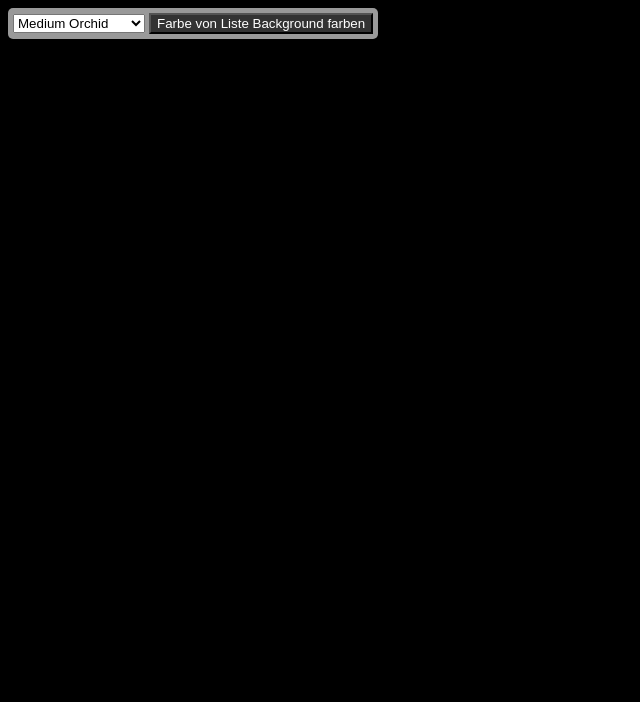
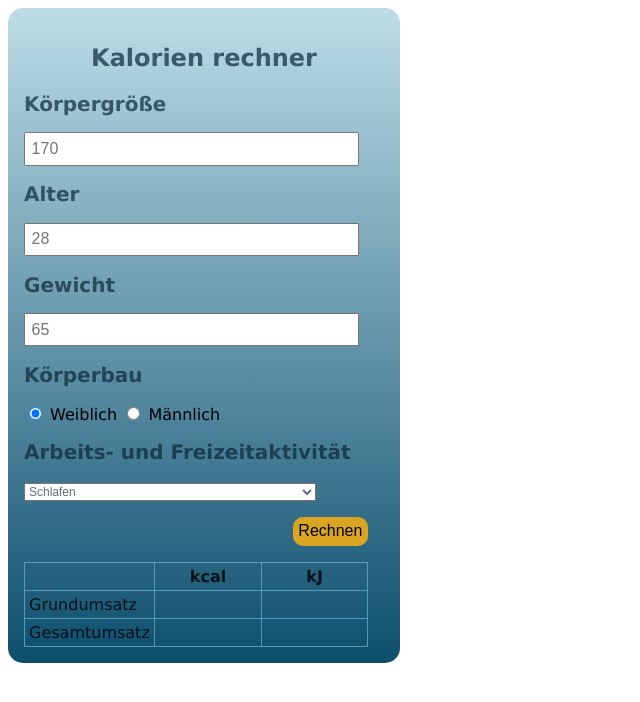
Before and after one commit to illy1990/DOM, a plain HTML site: page index.html in a window 1280 px wide. Shown: the whole page, without its empty margins (0-640 px from the left). Drawn offline with Linux system fonts and the light colour scheme.

Commit message:
CSS Und HTML

```diff
--- a/assets/css/style.css
+++ b/assets/css/style.css
@@ -112,7 +112,8 @@ li a:hover:not(.active) {
 
 /* <!-- ------- Aufgabe 4 ------- CodeFlow Übung lev2_3: getElementsByTagName ------- --> */
 /* <!-- ------- Aufgabe 5 ------- CodeFlow Übung lev2_4: DOM Background Colors ------- --> */
-form {
+
+/* form {
     padding: 5px;
     display: inline-block;
     background: #999;
@@ -122,6 +123,96 @@ form {
 input {
     background: #333;
     color: white;
+} */
+
+/* < !-- ------- Aufgabe 5 ------- CodeFlow Übung lev2_4: DOM Background Colors ------- -->*/
+/* <!-- ------- Aufgabe 6 ------- Projekt lev3_3: Kalorien-Rechner ------- --> */
+
+body {
+    font-family: 'Lucida Sans', 'Lucida Sans Regular', 'Lucida Grande', 'Lucida Sans Unicode', Geneva, Verdana, sans-serif;
 }
 
-/* < !-- ------- Aufgabe 5 ------- CodeFlow Übung lev2_4: DOM Background Colors ------- -->*/
+section {
+    width: 45vh;
+    border-radius: 15px;
+    background: linear-gradient(rgb(188, 221, 231), rgb(13, 78, 109));
+    padding: 2vh;
+}
+
+h1,
+h2 {
+    color: rgb(11, 40, 53);
+    opacity: 0.7;
+}
+
+h1 {
+    text-align: center;
+}
+
+h2 {
+    font-size: 2.5vh;
+}
+
+input {
+    width: 320px;
+    font-size: 2vh;
+    padding: 0.7vh;
+}
+
+input[type="button"],
+input[type="radio"] {
+    width: initial;
+}
+
+select {
+    font-size: 1.5vh;
+    color: rgb(97, 110, 122);
+}
+
+input[type="button"] {
+    font-size: 2vh;
+    margin: 2vh;
+    float: right;
+    background-color: goldenrod;
+    padding: 0.7vh;
+    border-radius: 10px;
+    border: none;
+}
+
+input[type="button"]:active {
+    transform: scale(0.9);
+}
+
+input[type="button"]:focus {
+    outline: none;
+}
+
+table {
+    padding: 1vh;
+    width: 43vh;
+    margin-top: 5vh;
+    border: 1px solid rgb(98, 172, 201);
+    opacity: 0.8;
+    border-collapse: collapse;
+}
+
+td {
+    border: 1px solid rgb(98, 172, 201);
+    outline: 0;
+    width: 33%;
+    padding: 0.5vh;
+}
+
+th {
+    border: 1px solid rgb(98, 172, 201);
+    padding: 0.5vh;
+}
+
+@media (max-width:480px) {
+    section {
+        border-radius: none;
+        height: 100vh;
+    }
+}
+
+/* <!-- ------- Aufgabe 6 ------- Projekt lev3_3: Kalorien-Rechner ------- --> */
--- a/assets/js/main.js
+++ b/assets/js/main.js
@@ -93,22 +93,22 @@ function ClickMeTwice() {
 // --------------------------------------- Eigene Lösung ---------------------------------------
 // ---------------------------------------  Lösung Anass ---------------------------------------
 
-document.querySelector("body").style.background = "black"
+// document.querySelector("body").style.background = "black"
 
 // console.log(document.getElementById("farbeAuswahlen").selectedIndex)
 // let i = document.getElementById("farbeAuswahlen").selectedIndex
 // console.log(document.getElementById("farbeAuswahlen").options[i].value)
 //ist gleich wie console.log(document.getElementById("farbeAuswahlen").options[i].innerHTML)
 
-let getFarbe = () => {
-    let j = document.getElementById("farbeAuswahlen").selectedIndex
-    let farbe = document.getElementById("farbeAuswahlen").options[j].innerHTML
-    console.log(farbe)
-    console.log(farbe.split(" "))
-    farbe = farbe.split(" ").join("")
-    return farbe
-}
-document.getElementById("button").addEventListener("click", (e) => {
-    document.querySelector("body").style.background = getFarbe()
-})
+// let getFarbe = () => {
+//     let j = document.getElementById("farbeAuswahlen").selectedIndex
+//     let farbe = document.getElementById("farbeAuswahlen").options[j].innerHTML
+//     console.log(farbe)
+//     console.log(farbe.split(" "))
+//     farbe = farbe.split(" ").join("")
+//     return farbe
+// }
+// document.getElementById("button").addEventListener("click", (e) => {
+//     document.querySelector("body").style.background = getFarbe()
+// })
 // ---------------------------------------  Lösung Anass ---------------------------------------
--- a/index.html
+++ b/index.html
@@ -81,7 +81,7 @@
         </select>
         <button id="button">Farbe von Liste Background farben</button>
     </form> -->
-    <form>
+    <!-- <form>
         <select id="farbeAuswahlen" onchange="getFarbe()">
             <option id="1">Medium Orchid</option>
             <option id="2">Mint Cream</option>
@@ -95,12 +95,64 @@
             <option id="10">Slate Gray</option>
         </select>
         <input type="button" id="button" value="Farbe von Liste Background farben">
-    </form>
+    </form> -->
 
     <!-- // --------------------------------------- Eigene Lösung --------------------------------------- -->
 
     <!-- ------- Aufgabe 5 ------- CodeFlow Übung lev2_4: DOM Background Colors ------- -->
 
+    <!-- ------- Aufgabe 6 ------- Projekt lev3_3: Kalorien-Rechner ------- -->
+    <section>
+        <h1>Kalorien rechner</h1>
+        <form>
+            <h2>Körpergröße</h2>
+            <input type="number" id="größe" placeholder="170">
+
+            <h2>Alter</h2>
+            <input type="number" id="alter" placeholder="28">
+            <h2>Gewicht</h2>
+            <input type="number" id="gewicht" placeholder="65">
+            <h2>Körperbau</h2>
+            <input type="radio" name="radio" id="weiblich" value="weiblich" checked>
+            <label>Weiblich</label>
+            <input type="radio" name="radio" id="männlich" value="männlich">
+            <label>Männlich</label>
+
+            <h2>Arbeits- und Freizeitaktivität</h2>
+            <select id="aktivität">
+                <option value="0.95">Schlafen</option>
+                <option value="1.2">Nur sitzen oder liegen</option>
+                <option value="1.5">Sitzende Tätigkeit mit wenig körperlichen Aktivität</option>
+                <option value="1.7">Sitzende Tätigkeit mit zeitweilig gehender Tätigkeit</option>
+                <option value="1.9">Überwiegend gehende oder stehende Tätigkeit</option>
+                <option value="2.2">Körperlich anstrengende berufliche Arbeit</option>
+            </select>
+            <input type="button" id="button" value="Rechnen">
+        </form>
+        <table>
+            <tr>
+                <th></th>
+                <th>kcal</th>
+                <th>kJ</th>
+            </tr>
+            <tr>
+                <td>Grundumsatz</td>
+                <td></td>
+                <td></td>
+            </tr>
+            <tr>
+                <td>Gesamtumsatz</td>
+                <td></td>
+                <td></td>
+            </tr>
+        </table>
+    </section>
+
+
+
+    <!-- ------- Aufgabe 6 ------- Projekt lev3_3: Kalorien-Rechner ------- -->
+
+
     <script src="assets/js/main.js"></script>
 </body>
 
```
